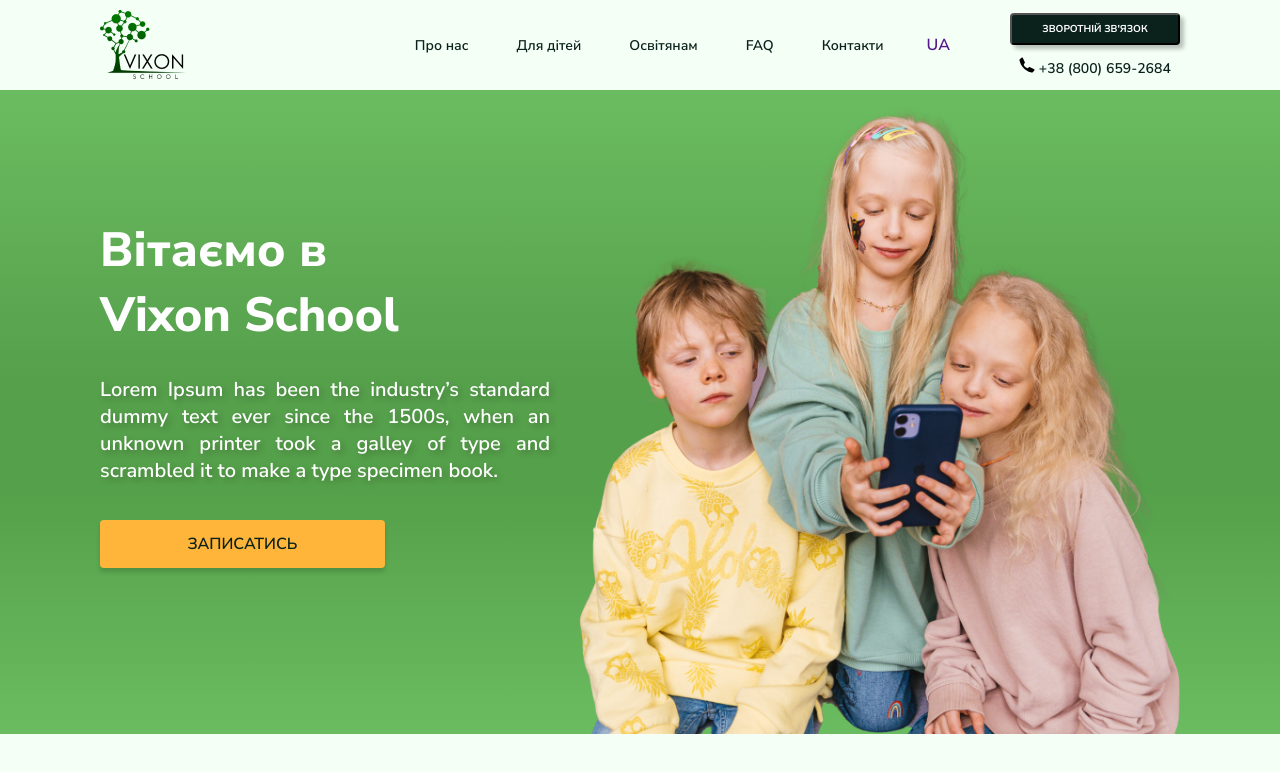
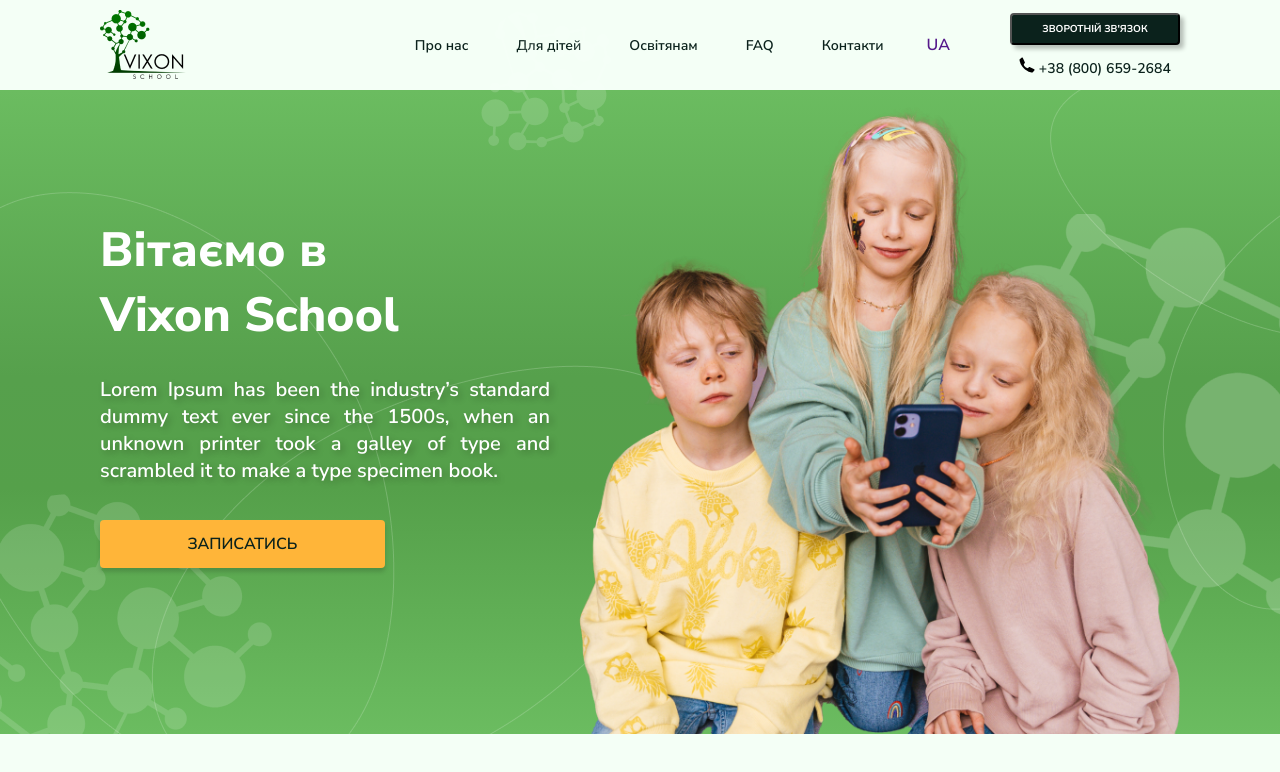
Before and after one commit to dimaparfenyk/vixon-school, a plain HTML site: page index.html in a window 1280 px wide. Drawn offline with nearby package versions, Linux system fonts and the light colour scheme.

Commit message:
hero section bg-img

```diff
--- a/css/styles.css
+++ b/css/styles.css
@@ -280,8 +280,15 @@ a {
 .hero{
     width: 100%;
     margin: 0 auto;
-    background-image: linear-gradient(180deg, #6BBC60 0%, #56A04C 44.6%, #55A04A 61.84%, #6BBC60 100%);
+    background-image:linear-gradient(180deg, #6BBC60 0%, #56A04C 44.6%, #55A04A 61.84%, #6BBC60 100%);
 }
+@media screen and (max-width: 1199px) {
+.hero{
+    background-image: url('../images/hero/bottom-bg-img.png'),
+    linear-gradient(180deg, #6BBC60 0%, #56A04C 44.6%, #55A04A 61.84%, #6BBC60 100%);
+    background-repeat: no-repeat;
+    background-position: left -100px bottom -140px, left bottom;
+}}
 
 .hero >.container {
     display: flex;
@@ -291,6 +298,10 @@ a {
     position:static;
     padding-top: 50px;
     padding-bottom: 50px;
+    background-repeat: no-repeat;
+    background-image: url('../images/hero/right-bg-img.png');
+    background-position: right -130px top 50%, right top;
+
 }
 @media screen and (min-width: 768px) {
     .hero>.container {
@@ -298,13 +309,48 @@ a {
         position: relative;
         padding-top: 128px;
         padding-bottom: 166px;
+        background-repeat: no-repeat;
+        background-image:url('../images/hero/right-bg-img.png');
+        background-position: right -200px top -130px, right top;
     }
 }
+@media screen and (max-width: 1199px) {
+    .hero>.container {
+        background-size: 50%;
+    }
+}
+@media screen and (min-width: 1200px) {
+    .hero>.container {
+        background-repeat: no-repeat;
+        background-image: url('../images/hero/Group-bg-img.png');
+        background-position: left 0 bottom -180px, left bottom;
+        }
+    }
 @media screen and (min-width: 1280px) {
     .hero>.container {
         padding-left: 100px;
         padding-right: 100px;
+
     }
+}
+
+.top-bg-img {
+    display: none;
+}
+@media screen and (min-width: 768px) {
+    .top-bg-img {
+        display: block;
+        position: absolute;
+        top: -80px;
+        left: 145px;
+    }
+}
+@media screen and (min-width: 1200px) {
+.top-bg-img{
+    position: absolute;
+    top: -80px;
+    left: 430px;
+}
 }
 
 .hero_title {
--- a/index.html
+++ b/index.html
@@ -114,8 +114,10 @@
             type and scrambled it to make a type specimen book.</p>
             <button type="button" class="hero__btn btn">Записатись</button>
         </div>
+        <img class="top-bg-img" src="./images/hero/top-bg-img.png" alt="background-img"/>
+        <!-- <img class="bottom-bg-img" src="./images/hero/bottom-bg-img.png"alt="background"/> -->
         <img class="hero-img" src="./images/hero/hero-1x.png" alt="childrens" width="171" />
-        </div>
+    </div>
     </section>
 
     <!-- ------------------------------SECTION COURSES--------------------------------- -->
```
Also changed, not shown: images/hero/Group-bg-img.png (added), images/hero/Group-hero.png (deleted), images/hero/bottom-bg-img.png (added), images/hero/right-bg-img.png (added), images/hero/top-bg-img.png (added).
